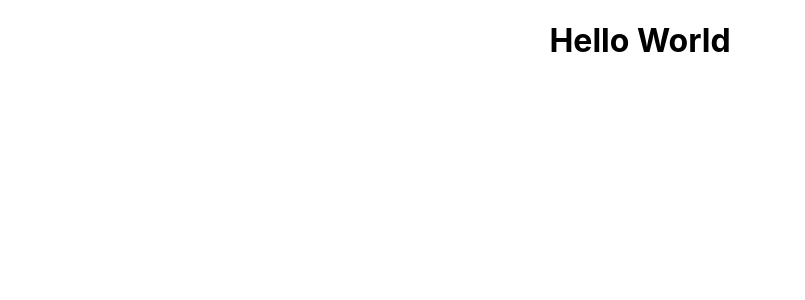
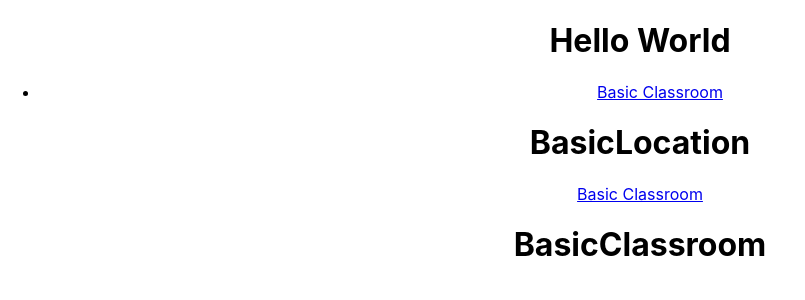
Before and after one commit to ayushgarg-ag/COVID-Risk-Web-App, a React (Create React App) app in the folder covid-frontend/: page /basic/classroom in a window 1280 px wide. Shown: the top 300 px of the page, without its empty margins (0-805 px from the left). Built offline with nearby package versions, Linux system fonts and the light colour scheme.

Commit message:
playing with routing

```diff
--- a/covid-frontend/package.json
+++ b/covid-frontend/package.json
@@ -8,6 +8,7 @@
     "@testing-library/user-event": "^7.2.1",
     "react": "^16.13.1",
     "react-dom": "^16.13.1",
+    "react-router-dom": "^5.2.0",
     "react-scripts": "3.4.3"
   },
   "scripts": {
--- a/covid-frontend/src/App.js
+++ b/covid-frontend/src/App.js
@@ -1,13 +1,34 @@
 import React from 'react';
+import {
+  BrowserRouter as Router,
+  Switch,
+  Route,
+  Link
+} from "react-router-dom";
 import './App.css';
 import Header from './components/Header'
+import BasicLocation from './components/BasicLocation'
 
 function App() {
   return (
     <div className="App">
       <Header />
+      <Router>
+       <div>
+           <ul>
+             <li>
+               <Link to="/basic">Basic Classroom</Link>
+             </li>
+           </ul>
+         <Switch>
+           <Route path="/basic" component={BasicLocation}>
+           </Route>
+         </Switch>
+       </div>
+     </Router>
     </div>
   );
 }
 
+
 export default App;
--- a/covid-frontend/src/components/BasicClassroom.js
+++ b/covid-frontend/src/components/BasicClassroom.js
@@ -0,0 +1,11 @@
+import React from 'react';
+
+function BasicClassroom() {
+  return (
+    <>
+    <h1>BasicClassroom</h1>
+    </>
+  );
+}
+
+export default BasicClassroom;
--- /dev/null
+++ b/covid-frontend/src/components/BasicLocation.js
@@ -0,0 +1,28 @@
+import React from 'react';
+import {
+  BrowserRouter as Router,
+  Switch,
+  Route,
+  Link
+} from "react-router-dom";
+import BasicClassroom from './BasicClassroom'
+
+function BasicLocation() {
+  return (
+    <>
+    <h1>BasicLocation</h1>
+    <Router>
+     <div>
+     <Link to="/basic/classroom">Basic Classroom</Link>
+       <Switch>
+         <Route path="/basic/classroom" component={BasicClassroom}>
+         </Route>
+       </Switch>
+     </div>
+   </Router>
+    </>
+  );
+}
+
+
+export default BasicLocation;
```
Also changed, not shown: 1 other file (tests, documents, lock files or other folders).
